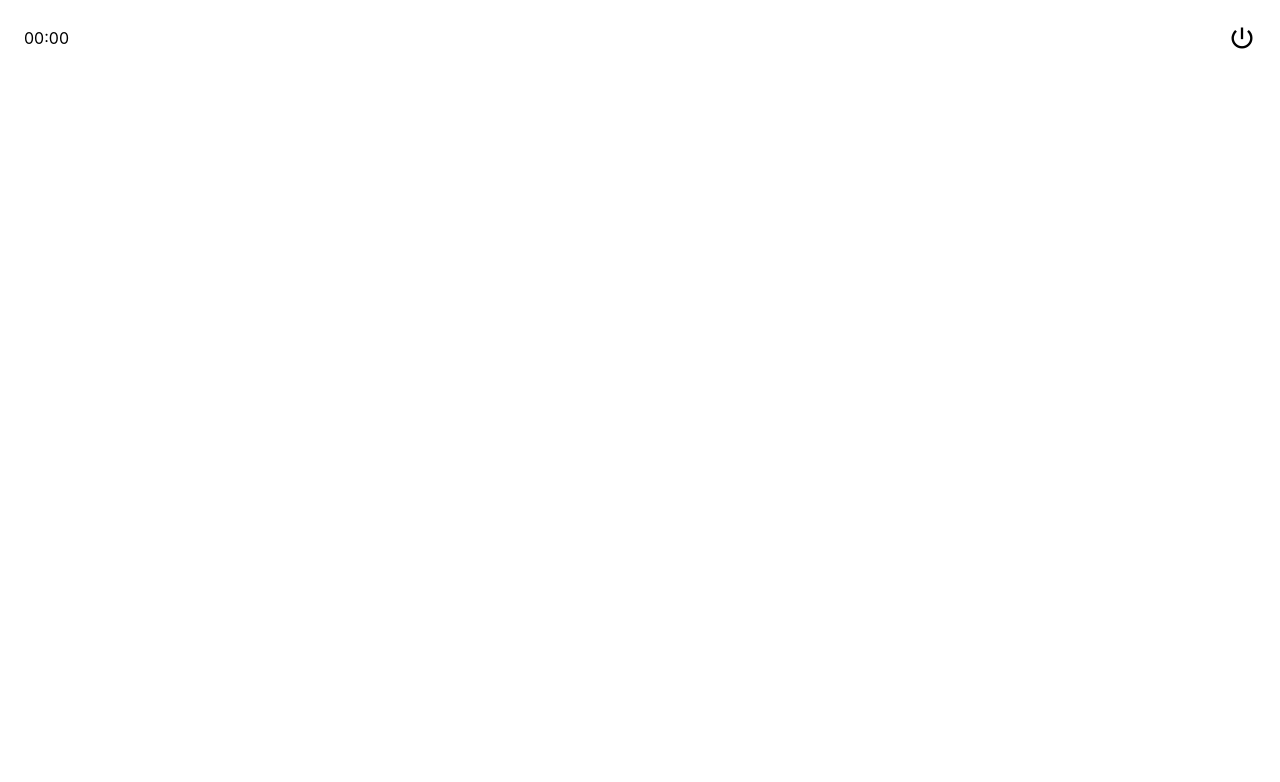
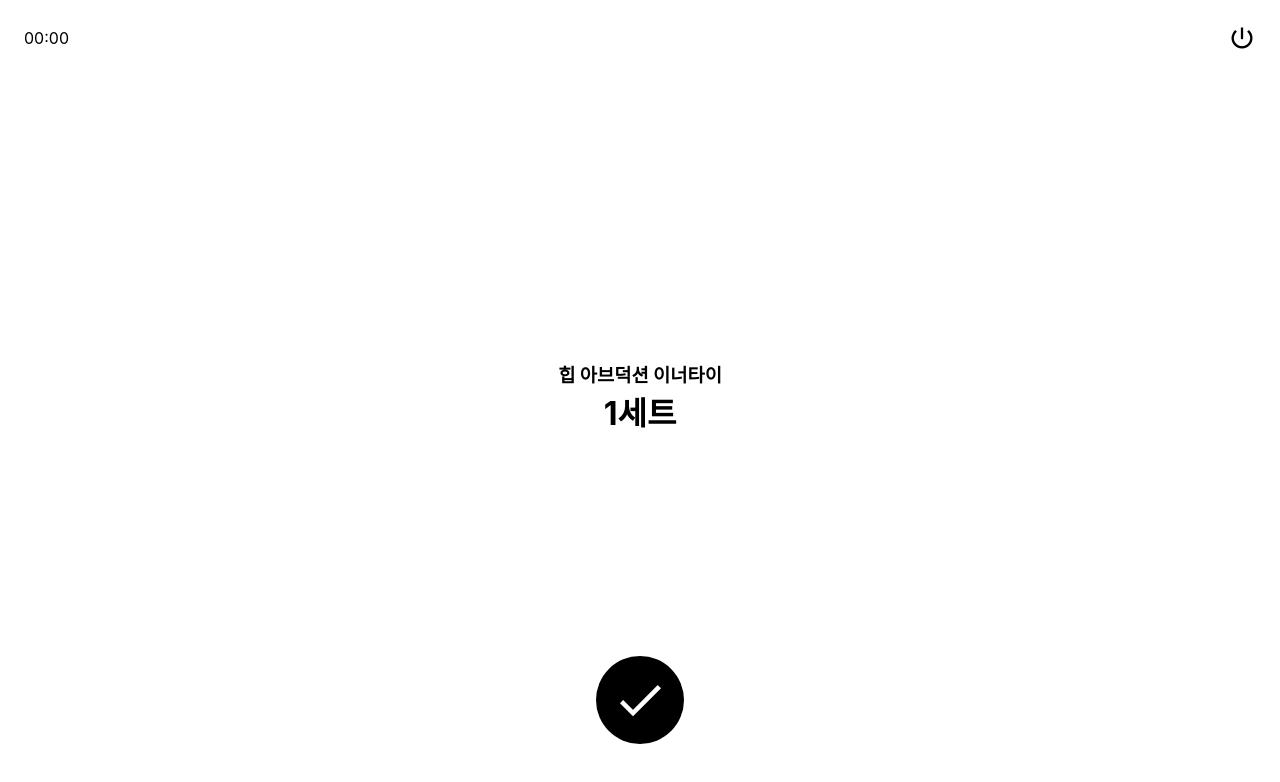
Before and after one commit to realsnoopso/HealthRoutine_Front, a Next.js app: page /rest in a window 1280 px wide. Shown: the top 782 px of the page. Built offline with nearby package versions, Linux system fonts and the light colour scheme; a web font is replaced by a local one.

Commit message:
Add cycle template component

```diff
--- a/src/components/atoms/Button.tsx
+++ b/src/components/atoms/Button.tsx
@@ -3,7 +3,7 @@ import theme from '@src/styles/theme';
 
 interface Button extends React.ButtonHTMLAttributes<HTMLButtonElement> {
   children?: React.ReactNode;
-  _onClick: () => void;
+  _onClick?: () => void;
   shape?: 'round' | 'square';
   icon?: string;
 }
--- /dev/null
+++ b/src/components/molecules/ActionButton.tsx
@@ -0,0 +1,23 @@
+import { Button } from '@src/components/atoms/Button';
+import { css } from '@emotion/css';
+
+interface ActionButton extends React.ButtonHTMLAttributes<HTMLButtonElement> {
+  _onClick?: () => void;
+  icon?: string;
+}
+
+export function ActionButton(props: ActionButton) {
+  const { _onClick, icon } = props;
+
+  return (
+    <Button
+      className={css`
+        position: absolute;
+        bottom: 56px;
+      `}
+      shape="round"
+      icon={icon}
+      _onClick={_onClick}
+    />
+  );
+}
--- /dev/null
+++ b/src/components/templates/Cycle.tsx
@@ -0,0 +1,44 @@
+import { css } from '@emotion/css';
+import { useRouter } from 'next/router';
+import { ActionButton } from '@src/components/molecules/ActionButton';
+
+interface Cycle {
+  children: React.ReactNode;
+  btnPath?: string;
+  _onClick?: () => void;
+  btnIcon?: string;
+}
+
+export function Cycle(props: Cycle) {
+  const router = useRouter();
+  const { children, _onClick, btnIcon, btnPath } = props;
+
+  return (
+    <div className={style}>
+      {children}
+      <ActionButton
+        icon={btnIcon}
+        _onClick={
+          btnPath
+            ? () => {
+                router.push(`/${btnPath}`);
+              }
+            : _onClick
+        }
+      />
+    </div>
+  );
+}
+
+const style = css`
+  display: flex;
+  flex-direction: column;
+  justify-content: center;
+  align-items: center;
+  height: 100vh;
+
+  button {
+    position: absolute;
+    bottom: 56px;
+  }
+`;
--- a/src/pages/rest.tsx
+++ b/src/pages/rest.tsx
@@ -1,22 +1,13 @@
 import type { NextPage } from 'next';
-import { css } from '@emotion/css';
+import { Cycle } from '@src/components/templates/Cycle';
 
-const Start: NextPage = () => {
+const Rest: NextPage = () => {
   return (
-    <div className={style}>
-      <h1>Start</h1>
-    </div>
+    <Cycle btnIcon="done" btnPath="doing">
+      <h3>힙 아브덕션 이너타이</h3>
+      <h1>1세트</h1>
+    </Cycle>
   );
 };
 
-export default Start;
-
-const style = css`
-  main {
-    display: flex;
-    flex-direction: column;
-    justify-content: center;
-    align-items: center;
-    height: 100vh;
-  }
-`;
+export default Rest;
```
Also changed, not shown: src/pages/doing.tsx (+7 -16 lines), src/pages/start.tsx (+3 -26 lines).
